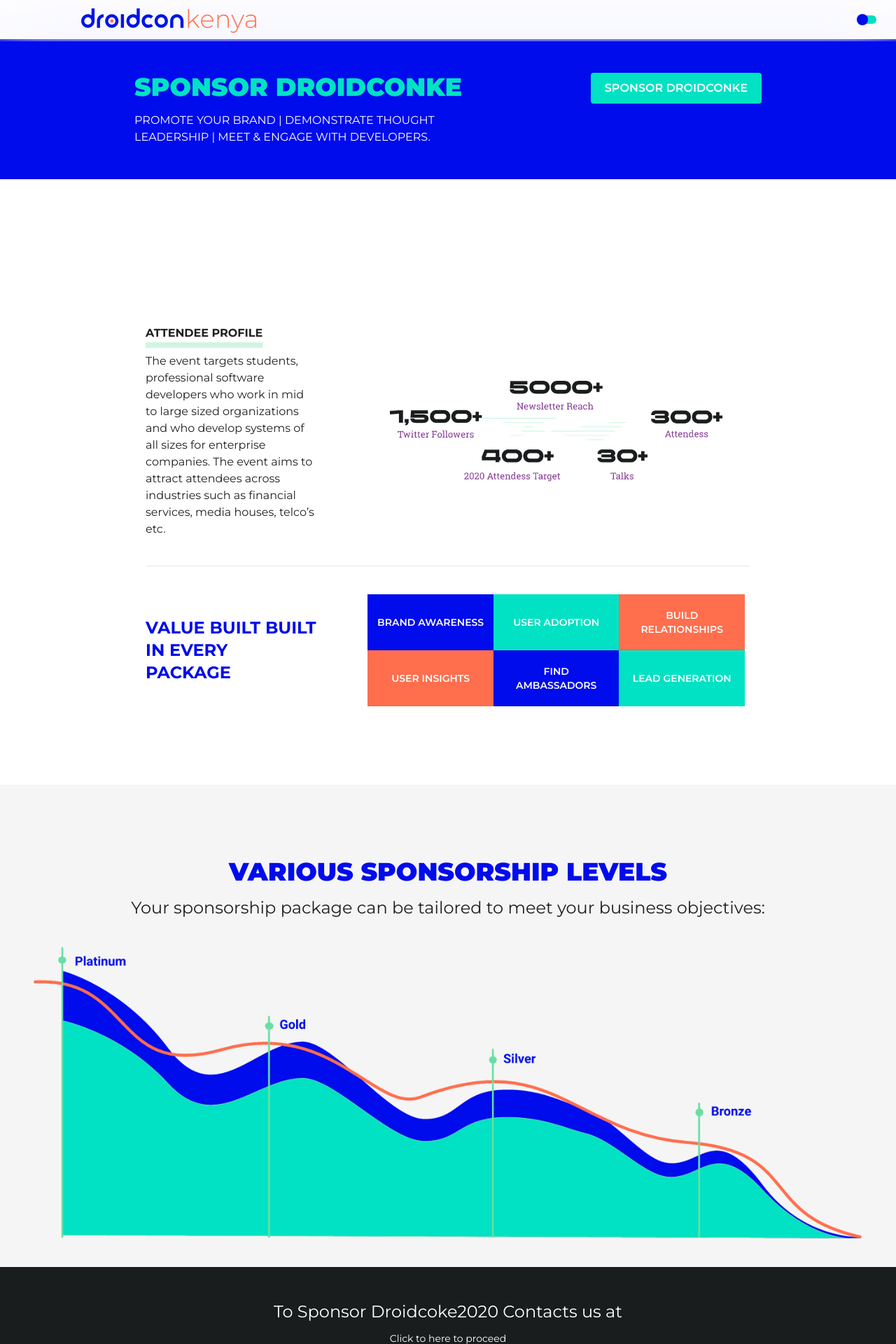
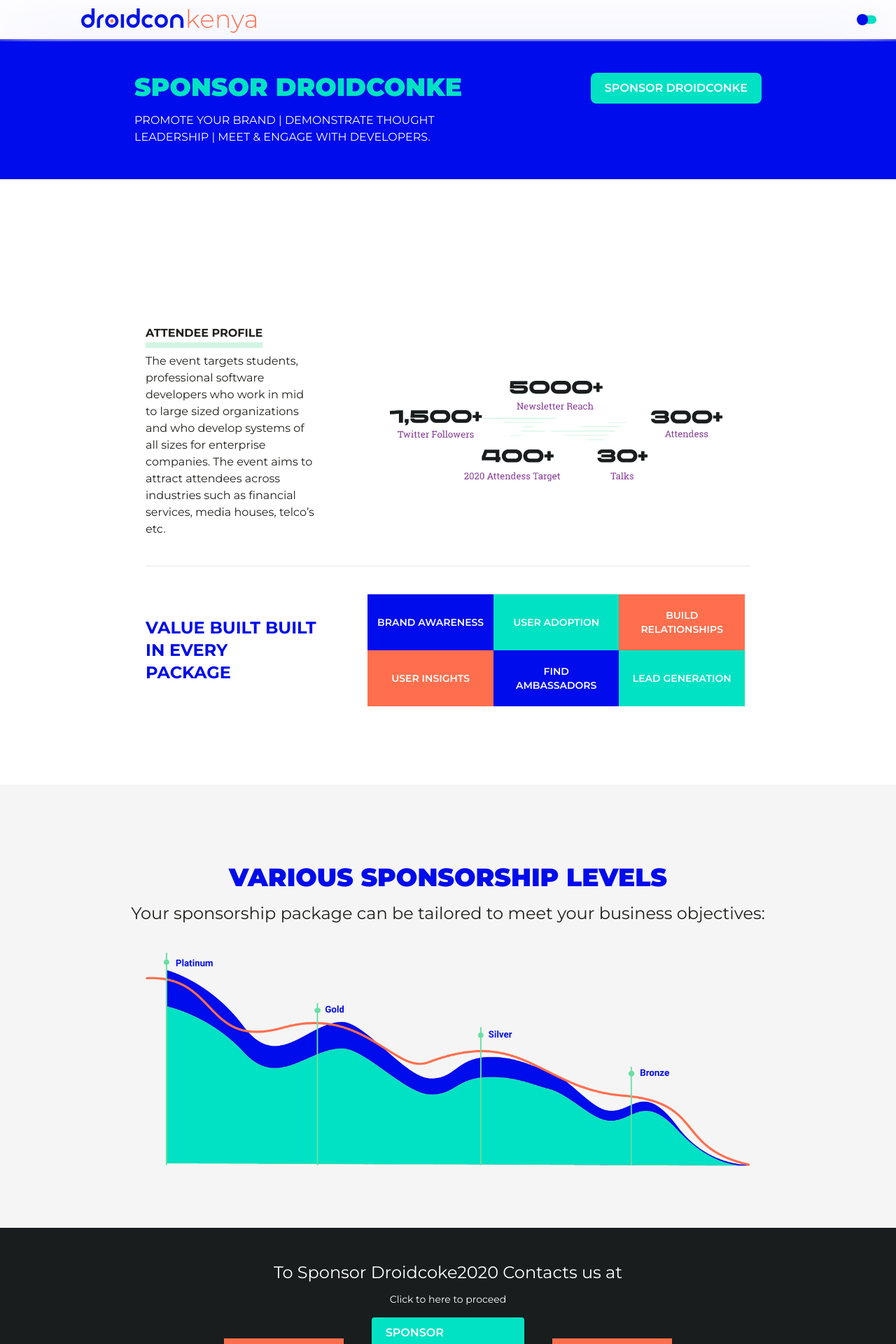
Before and after one commit to droidconKE/droidconKE2022Web, a Next.js app: page /sponsors in a window 1280 px wide. Shown: the top 1920 px of the page at 70% size. Built offline with nearby package versions, Linux system fonts and the light colour scheme; no server answers.

Commit message:
added l-container to numbers secction

```diff
--- a/pages/sponsors.tsx
+++ b/pages/sponsors.tsx
@@ -4,7 +4,7 @@ export default function SponsorsPage() {
   return (
     <div className="w-full mt-15 md:mt-14 mb-0">
       <section className="w-full bg-primary dark:bg-primary-dark">
-        <div className="l-container md:mt-10 md:py-12">
+        <div className="l-container mt-8 md:mt-0 py-12 md:py-12">
           <div className="items-start flex flex-wrap mb-0">
             <div className="w-full md:w-7/12 ml-auto px-2 md:px-8 mt-4 md:mt-0">
               <div className="text-center md:text-left">
@@ -20,7 +20,7 @@ export default function SponsorsPage() {
             <div className="w-full flex  md:w-5/12 mt-10 md:mt-0 justify-center md:justify-end px-2 md:px-8">
               <div className="mt-0 mb-14 flex flex-wrap md:mb-0">
                 <Link href="/sponsors">
-                  <a className="btn-accent mt-3 md:mt-0 font-semibold">
+                  <a className="btn-accent mt-3 md:mt-0 font-semibold rounded-lg">
                     Sponsor droidconke
                   </a>
                 </Link>
@@ -110,6 +110,7 @@ export default function SponsorsPage() {
         </div>
       </section>
       <section className="py-12 md:py-10 bg-lighter">
+        <div className="l-container md:-mt-10 md:py-12">
           <div className="flex flex-wrap md:pt-16">
             <div className="w-full text-center mb-2 md:mb-0 mt-4 md:mt-0 items-center justify-center">
               <h3 className="title-w text-primary dark:text-primary-dark pt-8 md:pt-0">
@@ -121,10 +122,11 @@ export default function SponsorsPage() {
               </p>
             </div>
           </div>
-        <div className="mx-auto container px-4 md:py-10">
+          <div className="mx-auto px-4 md:py-10">
             <div className="items-center flex flex-wrap mb-0">
               <div className="w-full px-2 md:px-8 mt-4 mb-14 lg:mb-0 md:mt-0">
                 <img src="/images/svg/projection.png" alt="projection" />
+              </div>
             </div>
           </div>
         </div>
```
Lines whose indentation alone changed are shown as unchanged.
